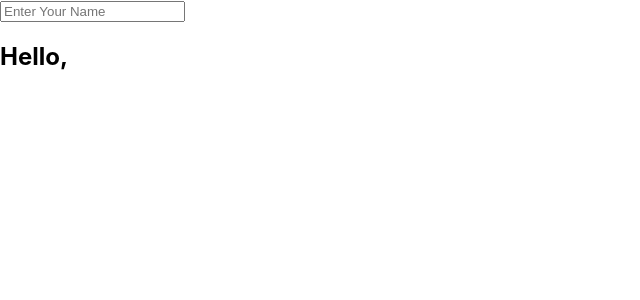
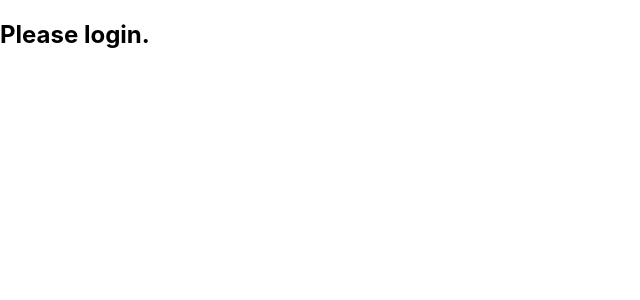
Before and after one commit to i2hy7hivi-developer/learn-reactjs, a React (Create React App) app: page / in a window 1280 px wide. Shown: the top 300 px of the page, without its empty margins (0-640 px from the left). Built offline with nearby package versions, Linux system fonts and the light colour scheme.

Commit message:
Conditional rendering

```diff
--- a/src/App.js
+++ b/src/App.js
@@ -2,16 +2,11 @@ import { useState } from 'react';
 import Welcome from './components/Welcome'
 
 function App() {
-  const [name, setName] = useState('');
-
-  const handleChange = (e) => {
-    setName(e.target.value);
-  }
+  const isLoggedIn = false;
 
   return (
     <div>
-      <input type="text" placeholder="Enter Your Name" onChange={handleChange} />
-      <h2>Hello, {name}</h2>
+      <h2>{isLoggedIn ? "Welcome back!" : "Please login."}</h2>
     </div>
   );
 }
```
